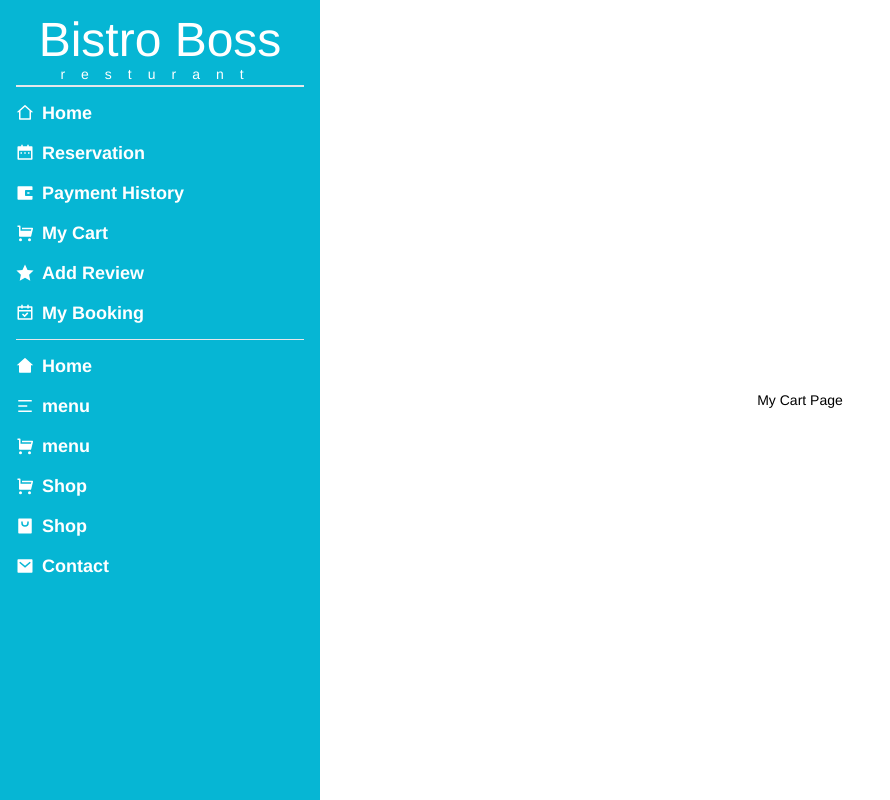
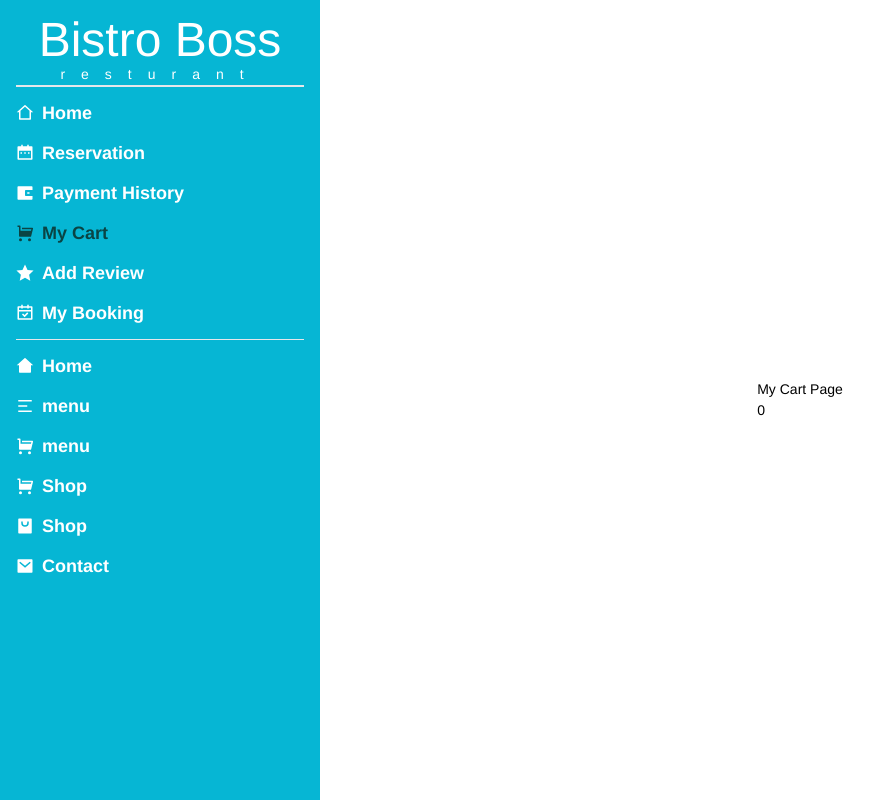
Before and after one commit to webashraf/bistro-boss-resturant, a React (Vite) app: page /dashboard/mycart in a window 1280 px wide. Shown: the whole page, without its empty margins (0-890 px from the left). Built offline with nearby package versions, Linux system fonts and the light colour scheme; no server answers.

Commit message:
add dashoboard other link and style

```diff
--- a/src/Layout/Dashboard.jsx
+++ b/src/Layout/Dashboard.jsx
@@ -1,9 +1,17 @@
-import { Link, Outlet } from "react-router-dom";
-import { RiCalendar2Fill, RiCalendarCheckLine, RiHome2Fill, RiHome2Line, RiMailCloseFill, RiMailFill, RiMenu2Fill, RiShoppingBag2Fill, RiShoppingCartFill, RiStarFill, RiWallet2Fill } from 'react-icons/ri';
+import { Helmet } from "react-helmet";
+import { RiCalendar2Fill, RiCalendarCheckLine, RiHome2Fill, RiHome2Line, RiMailFill, RiMenu2Fill, RiShoppingBag2Fill, RiShoppingCartFill, RiStarFill, RiWallet2Fill } from 'react-icons/ri';
+import { NavLink, Outlet } from "react-router-dom";
 
 const Dashboard = () => {
+
+
+
   return (
     <div className="drawer drawer-mobile">
+       <Helmet>
+         <meta charSet="utf-8" />
+        <title>BISTRO BOSS | Dashboard</title>
+      </Helmet>
       <input id="my-drawer-2" type="checkbox" className="drawer-toggle " />
       <div className="drawer-content flex flex-col items-center justify-center">
         {/* <!-- Page content here --> */}
@@ -12,7 +20,7 @@ const Dashboard = () => {
         <label htmlFor="my-drawer-2" className="btn btn-primary drawer-button lg:hidden">Open drawer</label>
 
       </div>
-      <div className="drawer-side bg-red-600">
+      <div className="drawer-side">
         <label htmlFor="my-drawer-2" className="drawer-overlay"></label>
         <ul className="menu p-4 w-80 bg-cyan-500 text-base-content text-white space-y-3">
           {/* <!-- Sidebar content here --> */}
@@ -20,29 +28,29 @@ const Dashboard = () => {
             <h2 className="text-5xl">Bistro Boss</h2>
             <p className="tracking-[1rem]">resturant</p>
           </div>
-          <Link to={"/home"} className="flex items-center gap-2 text-lg font-bold"><RiHome2Line></RiHome2Line>Home</Link>
+          <NavLink to={"/dashboard/home"} className="flex items-center gap-2 text-lg font-bold"><RiHome2Line></RiHome2Line>Home</NavLink>
 
-          <Link to={"/reservation"} className="flex items-center gap-2 text-lg font-bold"><RiCalendar2Fill></RiCalendar2Fill>Reservation</Link>
+          <NavLink to={"/dashboard/reservation"} className="flex items-center gap-2 text-lg font-bold"><RiCalendar2Fill></RiCalendar2Fill>Reservation</NavLink>
 
-          <Link to={"/paymenthistory"} className="flex items-center gap-2 text-lg font-bold"><RiWallet2Fill></RiWallet2Fill> Payment History</Link>
+          <NavLink to={"/dashboard/paymenthistory"} className="flex items-center gap-2 text-lg font-bold"><RiWallet2Fill></RiWallet2Fill> Payment History</NavLink>
 
-          <Link to={"/mycart"} className="flex items-center gap-2 text-lg font-bold"><RiShoppingCartFill></RiShoppingCartFill> My Cart</Link>
-          <Link to={"/addreview"} className="flex items-center gap-2 text-lg font-bold"><RiStarFill></RiStarFill> Add Review</Link>
-          <Link to={"/mybooking"} className="flex items-center gap-2 text-lg font-bold"><RiCalendarCheckLine></RiCalendarCheckLine> My Booking</Link>
+          <NavLink to={"/dashboard/mycart"} className="flex items-center gap-2 text-lg font-bold"><RiShoppingCartFill></RiShoppingCartFill> My Cart</NavLink>
+          <NavLink to={"/dashboard/addreview"} className="flex items-center gap-2 text-lg font-bold"><RiStarFill></RiStarFill> Add Review</NavLink>
+          <NavLink to={"/dashboard/mybooking"} className="flex items-center gap-2 text-lg font-bold"><RiCalendarCheckLine></RiCalendarCheckLine> My Booking</NavLink>
 
-    <hr />
+          <hr />
 
-          <Link to={"/home"} className="flex items-center gap-2 text-lg font-bold"><RiHome2Fill></RiHome2Fill>Home</Link>
+          <NavLink to={"/home"} className="flex items-center gap-2 text-lg font-bold"><RiHome2Fill></RiHome2Fill>Home</NavLink>
 
-          <Link to={"/menu"} className="flex items-center gap-2 text-lg font-bold"><RiMenu2Fill></RiMenu2Fill>menu</Link>
+          <NavLink to={"/menu"} className="flex items-center gap-2 text-lg font-bold"><RiMenu2Fill></RiMenu2Fill>menu</NavLink>
 
-          <Link to={"/menu"} className="flex items-center gap-2 text-lg font-bold"><RiShoppingCartFill></RiShoppingCartFill>menu</Link>
+          <NavLink to={"/menu"} className="flex items-center gap-2 text-lg font-bold"><RiShoppingCartFill></RiShoppingCartFill>menu</NavLink>
 
-          <Link to={"/Shop"} className="flex items-center gap-2 text-lg font-bold"><RiShoppingCartFill></RiShoppingCartFill>Shop</Link>
+          <NavLink to={"/Shop"} className="flex items-center gap-2 text-lg font-bold"><RiShoppingCartFill></RiShoppingCartFill>Shop</NavLink>
 
-          <Link to={"/Shop"} className="flex items-center gap-2 text-lg font-bold"><RiShoppingBag2Fill></RiShoppingBag2Fill>Shop</Link>
+          <NavLink to={"/Shop"} className="flex items-center gap-2 text-lg font-bold"><RiShoppingBag2Fill></RiShoppingBag2Fill>Shop</NavLink>
 
-          <Link to={"/Contact"} className="flex items-center gap-2 text-lg font-bold"><RiMailFill></RiMailFill>Contact</Link>
+          <NavLink to={"/Contact"} className="flex items-center gap-2 text-lg font-bold"><RiMailFill></RiMailFill>Contact</NavLink>
 
         </ul>
 
--- /dev/null
+++ b/src/Pages/Dashboard/MyCart/Dashboard.css
@@ -0,0 +1,4 @@
+.drawer-side a.active {
+    /* background-color: red !important; */
+    color: white !important;
+}
--- a/src/Pages/Dashboard/MyCart/Mycart.jsx
+++ b/src/Pages/Dashboard/MyCart/Mycart.jsx
@@ -1,8 +1,16 @@
+import { Helmet } from "react-helmet";
+import useCart from "../../../hooks/useCart";
 
 const Mycart = () => {
+    const [cart] = useCart()
     return (
         <div>
+            <Helmet>
+                <meta charSet="utf-8" />
+                <title>BISTRO BOSS | Cart</title>
+            </Helmet>
             <h1>My Cart Page</h1>
+            {cart?.length}
         </div>
     );
 };
--- a/src/Pages/Login/Login.jsx
+++ b/src/Pages/Login/Login.jsx
@@ -5,7 +5,7 @@ import {
   loadCaptchaEnginge,
   validateCaptcha,
 } from "react-simple-captcha";
-import { AuthContext } from "../../authProvider/AuthProvider";
+import { AuthContext } from "../../AuthProvider/AuthProvider";
 
 
 
--- a/src/PrivateRoute/PrivateRoute.jsx
+++ b/src/PrivateRoute/PrivateRoute.jsx
@@ -1,6 +1,6 @@
 import { useContext } from "react";
-import { AuthContext } from "../authProvider/AuthProvider";
 import { Navigate, useLocation } from "react-router-dom";
+import { AuthContext } from "../AuthProvider/AuthProvider";
 
 const PrivateRoute = ({children}) => {
     const {user, loading} = useContext(AuthContext);
--- a/src/index.css
+++ b/src/index.css
@@ -1,3 +1,7 @@
 @tailwind base;
 @tailwind components;
 @tailwind utilities;
+
+.drawer-side a.active {
+    color: rgb(10, 68, 68) !important;
+}
```
